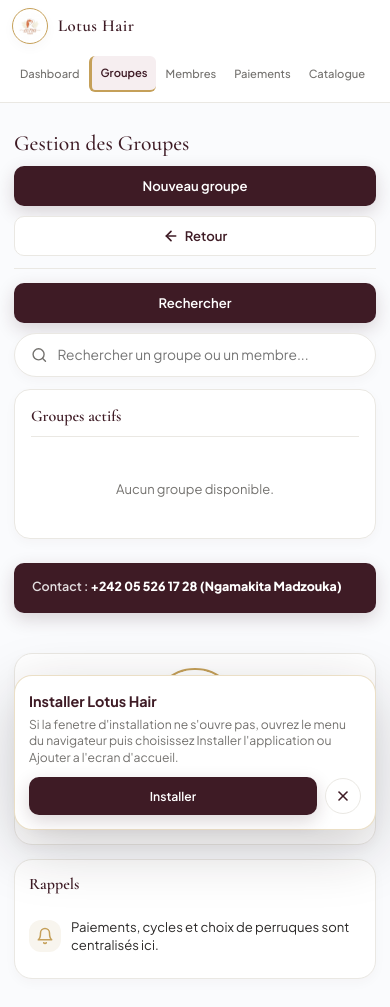
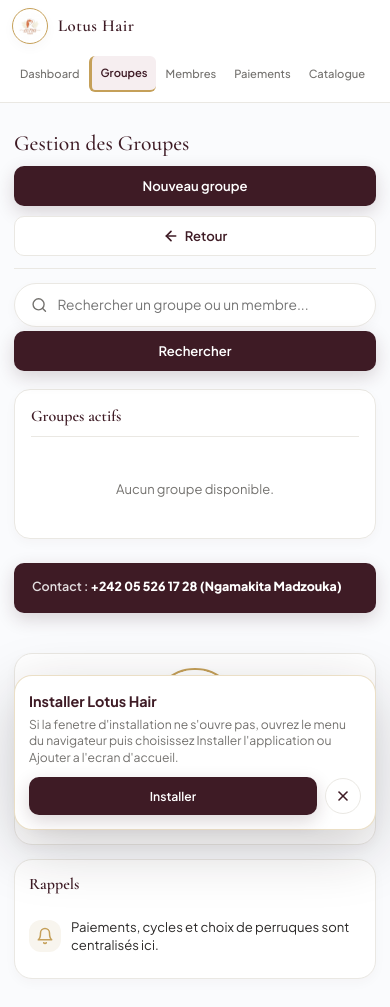
Before and after one commit to CodeMrNg/lotushair, a Django app: page /gestion/groupes/ in a window 390 px wide. Run offline with Django 5.2, Linux system fonts and the light colour scheme; the visitor is signed in with stand-in values (Sample User, id 1); data that the repository does not hold is empty.

Commit message:
feat: Implement search toolbar in management pages for improved user experience

```diff
--- a/core/static/core/styles.css
+++ b/core/static/core/styles.css
@@ -420,6 +420,20 @@
   gap: 16px;
   margin-bottom: 28px;
 }
+.search-toolbar {
+  justify-content: flex-start;
+  flex-wrap: wrap;
+}
+.search-toolbar .search-pill {
+  flex: 1 1 360px;
+  width: auto !important;
+}
+.search-toolbar .btn {
+  flex: 0 0 auto;
+}
+.search-toolbar time {
+  margin-left: auto;
+}
 .search-pill {
   width: min(340px, 100%);
   min-height: 42px;
@@ -2249,6 +2263,30 @@
   }
   .admin-page .dashboard-toolbar .search-pill {
     order: 2;
+  }
+  .search-toolbar {
+    display: grid;
+    grid-template-columns: repeat(2, minmax(0, 1fr));
+    align-items: stretch;
+    gap: 10px;
+  }
+  .search-toolbar .search-pill {
+    grid-column: 1 / -1;
+    width: 100% !important;
+  }
+  .search-toolbar .btn {
+    grid-column: 1 / -1;
+    order: 2;
+    width: 100%;
+    min-width: 0;
+  }
+  .search-toolbar time {
+    grid-column: 1 / -1;
+    order: 0 !important;
+    margin-left: 0;
+    width: 100% !important;
+    justify-self: stretch;
+    text-align: center;
   }
   .admin-page .dashboard-toolbar time {
     order: 1;
@@ -2551,6 +2589,20 @@
     line-height: 1.35;
   }
   .dashboard-toolbar { flex-direction: column; align-items: stretch; gap: 10px; }
+  .search-toolbar {
+    display: grid;
+    grid-template-columns: repeat(2, minmax(0, 1fr));
+  }
+  .search-toolbar .search-pill {
+    grid-column: 1 / -1;
+    order: 1 !important;
+  }
+  .search-toolbar .btn {
+    grid-column: 1 / -1;
+    order: 2;
+    width: 100%;
+    padding: 0 12px;
+  }
   .member-dashboard-toolbar {
     flex-direction: row;
     align-items: center;
--- a/core/templates/core/manage_catalog.html
+++ b/core/templates/core/manage_catalog.html
@@ -13,7 +13,7 @@
     </div>
   </div>
 
-  <form method="get" class="dashboard-toolbar" style="margin-bottom: 18px;">
+  <form method="get" class="dashboard-toolbar search-toolbar" style="margin-bottom: 18px;">
     <label class="search-pill" style="width: min(520px, 100%);">
       <svg xmlns="http://www.w3.org/2000/svg" viewBox="0 0 24 24" fill="none" stroke="currentColor" stroke-width="2" stroke-linecap="round" stroke-linejoin="round"><circle cx="11" cy="11" r="8"/><line x1="21" y1="21" x2="16.65" y2="16.65"/></svg>
       <input type="search" name="q" value="{{ query }}" placeholder="Rechercher un modele, une couleur ou une taille...">
--- a/core/templates/core/manage_groups.html
+++ b/core/templates/core/manage_groups.html
@@ -12,7 +12,7 @@
     </div>
   </div>
 
-  <form method="get" class="dashboard-toolbar" style="margin-bottom: 18px;">
+  <form method="get" class="dashboard-toolbar search-toolbar" style="margin-bottom: 18px;">
     <label class="search-pill" style="width: min(520px, 100%);">
       <svg xmlns="http://www.w3.org/2000/svg" viewBox="0 0 24 24" fill="none" stroke="currentColor" stroke-width="2" stroke-linecap="round" stroke-linejoin="round"><circle cx="11" cy="11" r="8"/><line x1="21" y1="21" x2="16.65" y2="16.65"/></svg>
       <input type="search" name="q" value="{{ query }}" placeholder="Rechercher un groupe ou un membre...">
--- a/core/templates/core/manage_members.html
+++ b/core/templates/core/manage_members.html
@@ -12,7 +12,7 @@
     </div>
   </div>
 
-  <form method="get" class="dashboard-toolbar" style="margin-bottom: 18px;">
+  <form method="get" class="dashboard-toolbar search-toolbar" style="margin-bottom: 18px;">
     <label class="search-pill" style="width: min(520px, 100%);">
       <svg xmlns="http://www.w3.org/2000/svg" viewBox="0 0 24 24" fill="none" stroke="currentColor" stroke-width="2" stroke-linecap="round" stroke-linejoin="round"><circle cx="11" cy="11" r="8"/><line x1="21" y1="21" x2="16.65" y2="16.65"/></svg>
       <input type="search" name="q" value="{{ query }}" placeholder="Rechercher un membre, un groupe ou un rang...">
--- a/core/templates/core/manage_payments.html
+++ b/core/templates/core/manage_payments.html
@@ -12,7 +12,7 @@
     </div>
   </div>
 
-  <form method="get" class="dashboard-toolbar" style="margin-bottom: 18px;">
+  <form method="get" class="dashboard-toolbar search-toolbar" style="margin-bottom: 18px;">
     <label class="search-pill" style="width: min(520px, 100%);">
       <svg xmlns="http://www.w3.org/2000/svg" viewBox="0 0 24 24" fill="none" stroke="currentColor" stroke-width="2" stroke-linecap="round" stroke-linejoin="round"><circle cx="11" cy="11" r="8"/><line x1="21" y1="21" x2="16.65" y2="16.65"/></svg>
       <input type="search" name="q" value="{{ query }}" placeholder="Rechercher un membre, un groupe, une date...">
--- a/core/templates/core/member_catalog.html
+++ b/core/templates/core/member_catalog.html
@@ -30,7 +30,7 @@
     </div>
   {% endif %}
 
-  <form method="get" class="dashboard-toolbar" style="margin-bottom: 20px;">
+  <form method="get" class="dashboard-toolbar search-toolbar" style="margin-bottom: 20px;">
     <label class="search-pill" style="width: min(520px, 100%);">
       <svg xmlns="http://www.w3.org/2000/svg" viewBox="0 0 24 24" fill="none" stroke="currentColor" stroke-width="2" stroke-linecap="round" stroke-linejoin="round"><circle cx="11" cy="11" r="8"/><line x1="21" y1="21" x2="16.65" y2="16.65"/></svg>
       <input type="search" name="q" value="{{ query }}" placeholder="Rechercher un modele, une couleur ou une taille...">
--- a/core/templates/core/staff_dashboard.html
+++ b/core/templates/core/staff_dashboard.html
@@ -2,7 +2,7 @@
 {% block title %}Gestion - Lotus Hair{% endblock %}
 {% block content %}
 <section class="page app-page admin-page">
-  <form method="get" action="{% url 'staff_dashboard' %}" class="dashboard-toolbar">
+  <form method="get" action="{% url 'staff_dashboard' %}" class="dashboard-toolbar search-toolbar">
     <label class="search-pill">
       <svg xmlns="http://www.w3.org/2000/svg" viewBox="0 0 24 24" fill="none" stroke="currentColor" stroke-width="2" stroke-linecap="round" stroke-linejoin="round"><circle cx="11" cy="11" r="8"/><line x1="21" y1="21" x2="16.65" y2="16.65"/></svg>
       <input type="search" name="q" value="{{ query }}" placeholder="Rechercher un membre, un groupe ou un paiement...">
```
